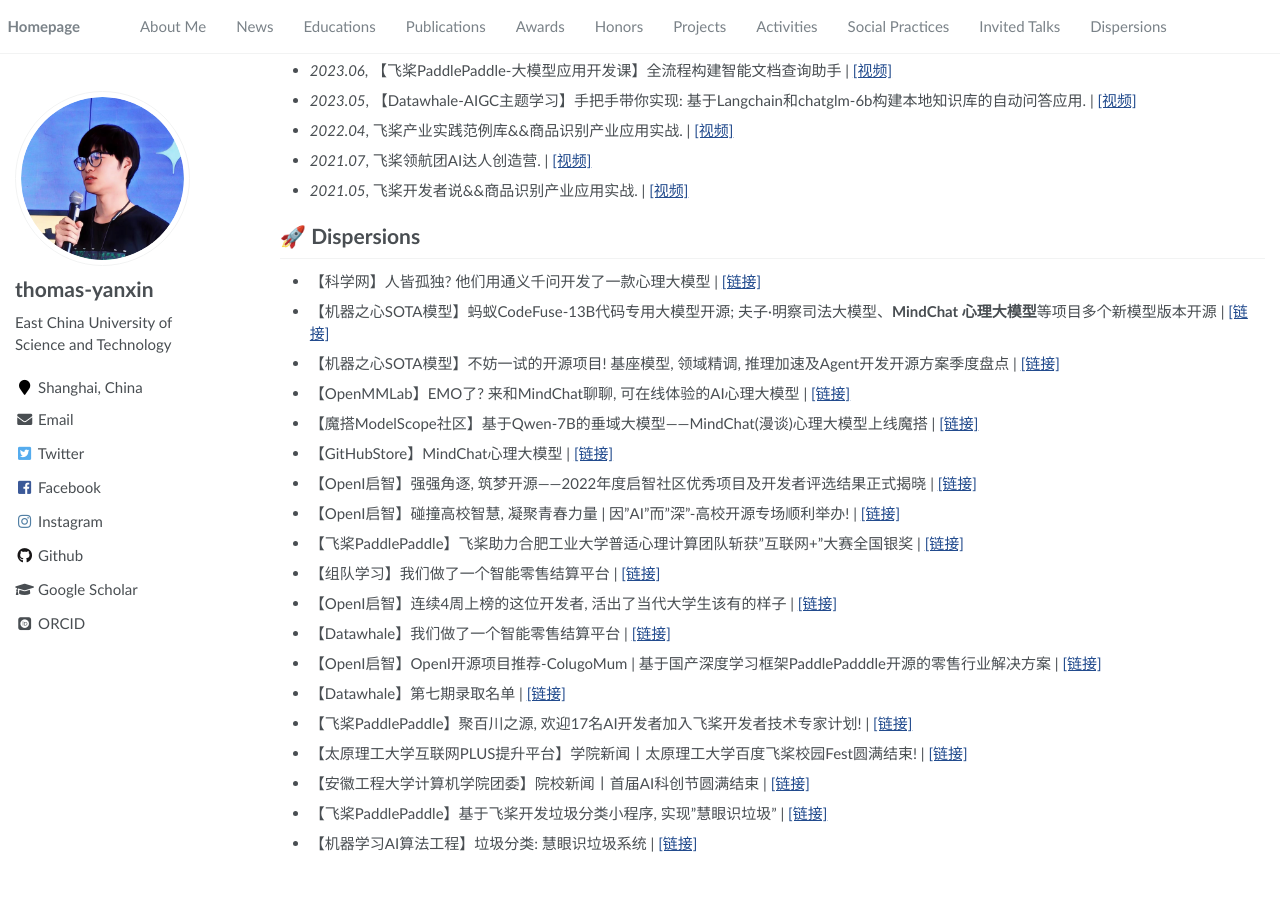
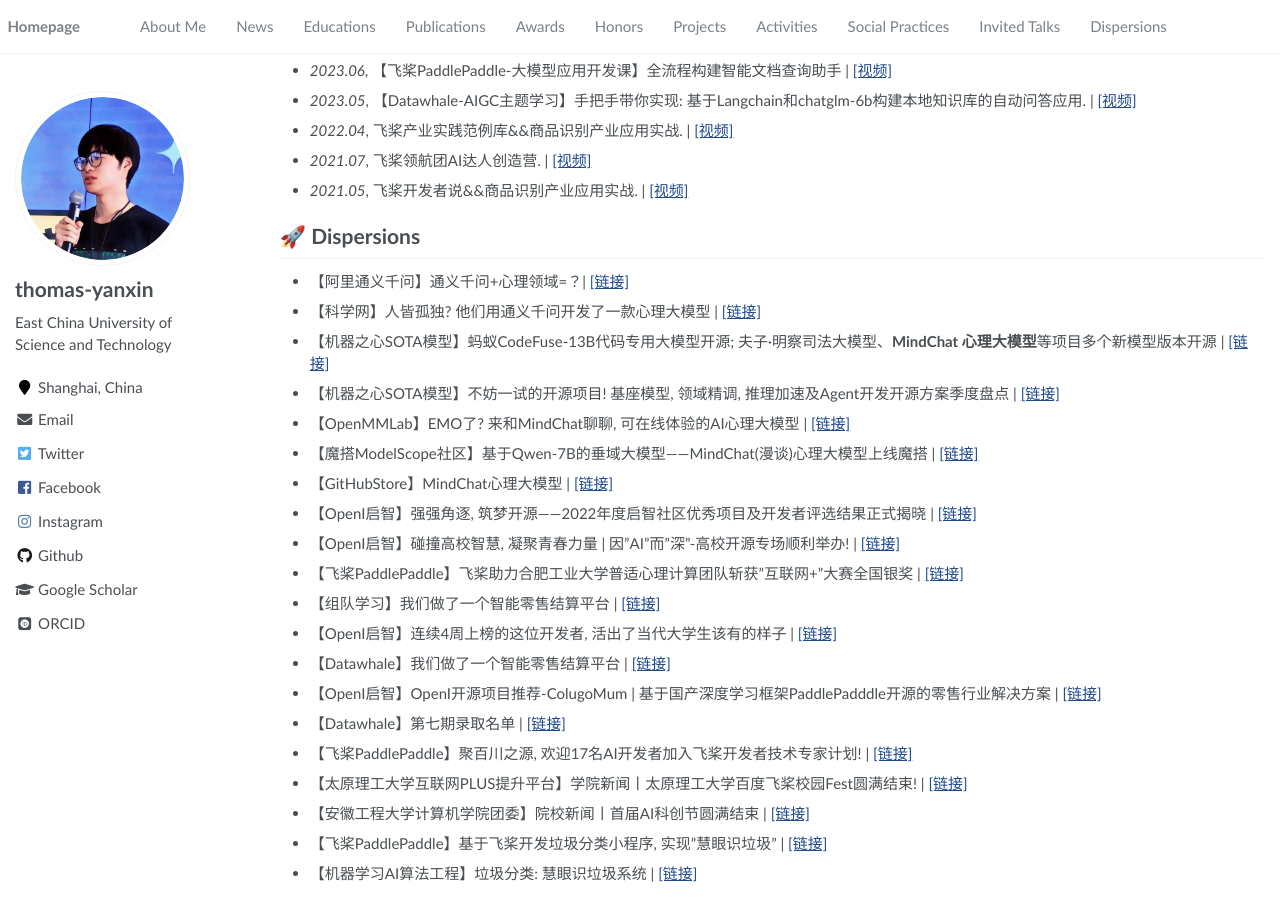
Before and after one commit to thomas-yanxin/thomas-yanxin.github.io, a Jekyll site: the page built from _pages/about.md, in a window 1280 px wide and 900 px high, scrolled down 4258 px. Built offline with Jekyll 4.4.1, drawn with Linux system fonts in a browser that asks for light colours; some web fonts are replaced; before the commit the page ends 5128 px from its top, so only the background shows below that.

Commit message:
Update about.md

```diff
--- a/_pages/about.md
+++ b/_pages/about.md
@@ -174,6 +174,7 @@
 
 
 # 🚀 Dispersions
+* 【阿里通义千问】通义千问+心理领域=？\| [\[链接\]](https://mp.weixin.qq.com/s/ZcRES0s7zD_yDeWTTr6Gyg)
 * 【科学网】人皆孤独? 他们用通义千问开发了一款心理大模型 \| [\[链接\]](https://news.sciencenet.cn/htmlnews/2023/12/513458.shtm?bsh_bid=5975565683)
 * 【机器之心SOTA模型】蚂蚁CodeFuse-13B代码专用大模型开源; 夫子·明察司法大模型、**MindChat 心理大模型**等项目多个新模型版本开源 \| [\[链接\]](https://mp.weixin.qq.com/s/PppVdSHObBG7IRA-vgVLlA)
 * 【机器之心SOTA模型】不妨一试的开源项目! 基座模型, 领域精调, 推理加速及Agent开发开源方案季度盘点 \| [\[链接\]](https://mp.weixin.qq.com/s/ApOMU6qRfYopCW0NkUCQCQ)
```
